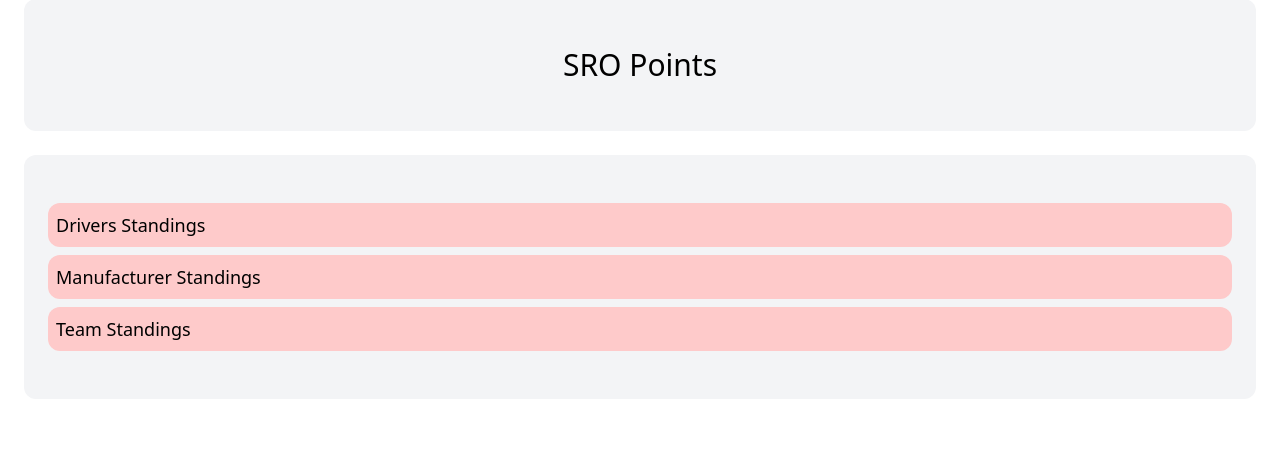
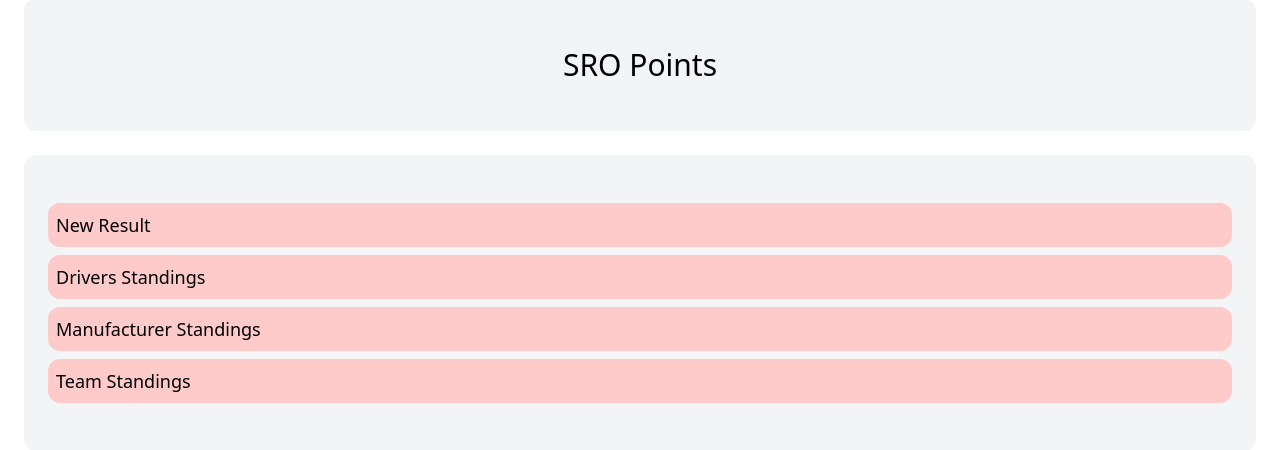
Before and after one commit to woobrendan/points_calculator, a Django app: page / in a window 1280 px wide. Shown: the part 138-588 px from the top of the page. Run offline with Django 4.2, Linux system fonts and the light colour scheme; some libraries are stand-ins or nearby versions.

Commit message:
add in new result as a tab option

```diff
--- a/points_calculator/core/templates/core/index.html
+++ b/points_calculator/core/templates/core/index.html
@@ -9,6 +9,9 @@
 
     <div class="mt-6 px-6 py-12 bg-gray-100 rounded-xl">
         <ul class="space-y-2">
+            <li class="py-2 px-2 rounded-xl bg-red-200 text-lg hover:bg-red-500">
+                New Result
+            </li>
             {% for standing in standing_list %}
             <li class="py-2 px-2 rounded-xl bg-red-200 text-lg hover:bg-red-500">
                 <a href="#">
```
